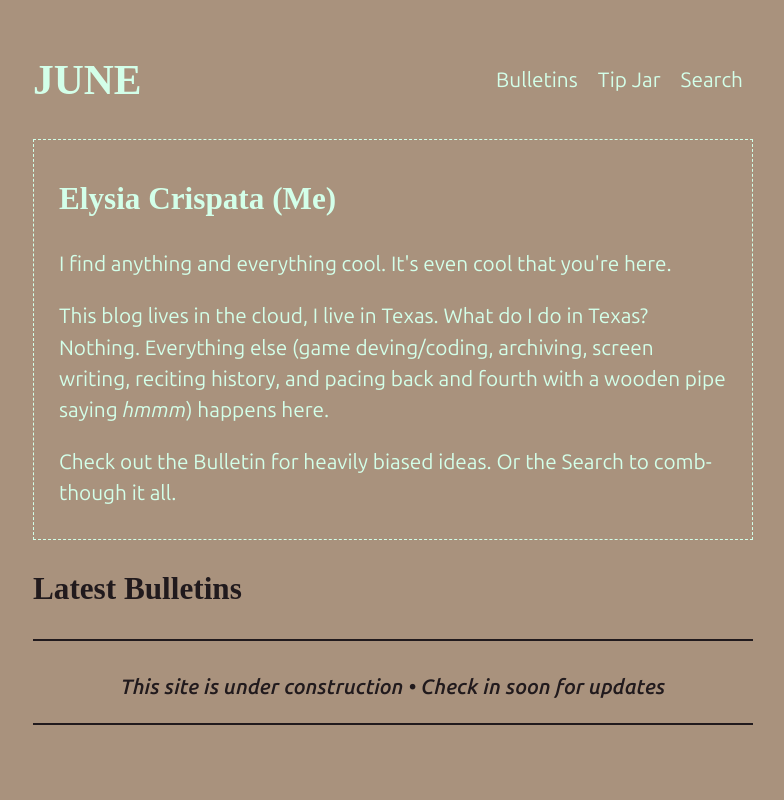
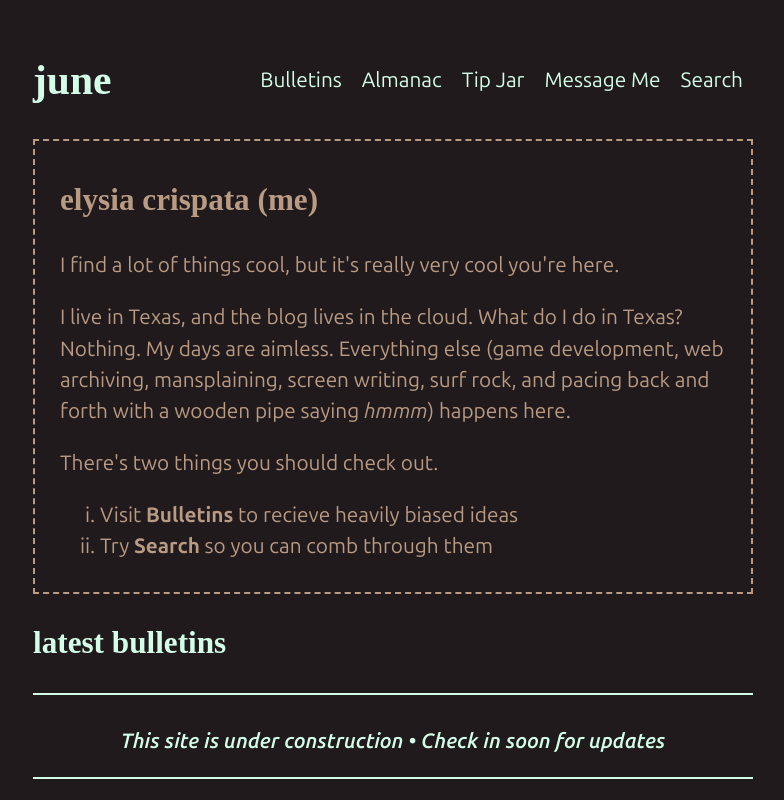
Before and after one commit to juneserrano/blog, a plain HTML site: page index.html in a window 1280 px wide. Shown: the whole page, without its empty margins (247-1031 px from the left). Drawn offline with Linux system fonts and the light colour scheme; a web font is replaced by a local one.

Commit message:
Commit V2.75

```diff
--- a/index.html
+++ b/index.html
@@ -8,28 +8,33 @@
     <body>
         <header>
             <div id="navigation">
-                <h1><a href="index.html" id="wordmark">JUNE</a></h1>
+                <h1><a href="index.html" id="wordmark">june</a></h1>
                 <ul class="menu-ul">
                     <li><a href="#" class="menu-a">Bulletins</a></li>
+                    <li><a href="#" class="menu-a">Almanac</a></li>
                     <li><a href="#" class="menu-a">Tip Jar</a></li>
+                    <li><a href="#" class="menu-a">Message Me</a></li>
                     <li><a href="#" class="menu-a">Search</a></li>
                 </ul>
             </div>
         </header>
         <main>
             <section id="about-me">
-                <h2>Elysia Crispata (Me)</h2>
-                <p>I find anything and everything cool. It's even cool that you're here.</p>
-                <p>This blog lives in the cloud, I live in Texas. What do I do in Texas? Nothing.
-                    Everything else (game deving/coding, archiving, screen writing, reciting history,
-                    and pacing back and fourth with a wooden pipe saying <em>hmmm</em>) happens here.
+                <h2>elysia crispata (me)</h2>
+                <p>I find a lot of things cool, but it's really very cool you're here.</p>
+                <p>I live in Texas, and the blog lives in the cloud. What do I do in Texas? Nothing.
+                    My days are aimless. Everything else (game development, web archiving, mansplaining,
+                    screen writing, surf rock, and pacing back and forth with a wooden pipe
+                    saying <em>hmmm</em>) happens here.
                 </p>
-                <p>Check out the Bulletin for heavily biased ideas. Or the Search to
-                    comb-though it all.
-                </p>
+                <p>There's two things you should check out.</p>
+                <ol type="i" id="try-this">
+                    <li>Visit <b>Bulletins</b> to recieve heavily biased ideas</li>
+                    <li>Try <b>Search</b> so you can comb through them</li>
+                </ol>
             </section>
             <section id="latest-posts">
-                <h2 id="latest-posts-header">Latest Bulletins</h2>
+                <h2 id="latest-posts-header">latest bulletins</h2>
             </section>
         </main>
         <footer>
--- a/style.css
+++ b/style.css
@@ -11,11 +11,11 @@ html{ overflow-y: scroll; overflow-x: hidden;}
     --font-main: 'Eczar', serif;
     --font-secondary: 'Ubuntu Sans', sans-serif;
 
-    /* COLORS */
-    --main-color: #A9927D;
+    /* COLORS A9927D*/
+    --main-color: #211A1D;
     --header-color: #D3FFE9;
-    --secondary-color: #76449D;
-    --accent-color: #211A1D;
+    --secondary-color: #EEE82C;
+    --accent-color: #B89B82;
     --text-color: ghostwhite;
 
     /* SETTINGS */
@@ -41,7 +41,8 @@ body{
     text-decoration: none;
     color: var(--header-color);
     text-decoration-color: transparent;
-    transition: text-decoration-color 0.2s ease-in;
+    transition: text-decoration-color 0.33s ease-in-out;
+    transition-delay: 0.33s;
 }
 #wordmark:hover{
     text-decoration: underline;
@@ -73,7 +74,7 @@ h6 {
     cursor: pointer;
     text-decoration: none;
     background-color: transparent;
-    transition: background-color 0.2s ease-in;
+    transition: background-color 0.33s ease-in-out;
     margin-left: 20px;
 }
 .menu-a:hover{
@@ -91,39 +92,36 @@ h6 {
 /* MAIN SECTION BODY (TS/MS) */
 #about-me{
     padding: 10px 25px 10px 25px;
-    border: 1.5px dashed var(--header-color);
+    border: 2px dashed var(--accent-color);
 }
 #about-me p{
-    color: var(--header-color);
+    color: var(--accent-color);
 }
-#about-me a{
-    color: var(--text-color);
-    text-decoration: none;
-    border-bottom: 1px solid var(--text-color);
-}
-#about-me a:hover{
-    background-color: var(--secondary-color);
-    color: var(--main-color);
-    text-decoration: none;
+#about-me h2{
+    color: var(--accent-color);
 }
 
 ul{
     list-style-type: circle;
 }
 
+#try-this{
+    color: var(--accent-color);
+}
+
 /* LATEST BULLETIN */
 #latest-posts{
-    border-bottom: 2px solid var(--accent-color);
+    border-bottom: 2px solid var(--header-color);
 }
 #latest-posts-header{
-    color: var(--accent-color);
+    color: var(--header-color);
 }
 
 /* FOOTER */
 footer{
     text-align: center;
     margin-top: 30px;
-    border-bottom: 2px solid var(--accent-color);
-    color: var(--accent-color);
+    border-bottom: 2px solid var(--header-color);
+    color: var(--header-color);
     font-weight: 600;
 }
```
